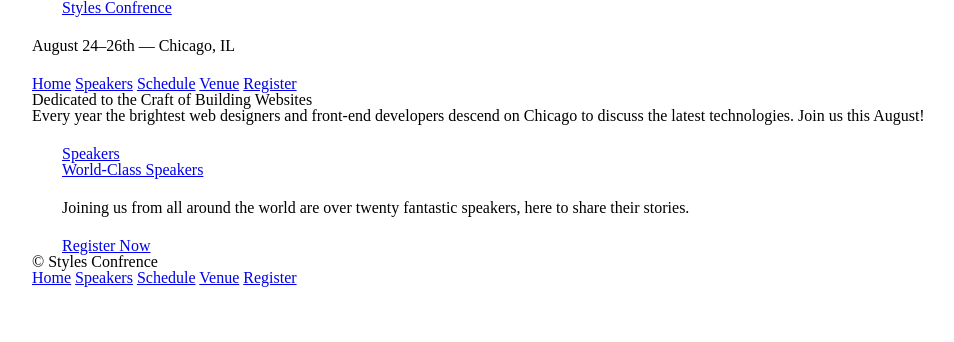
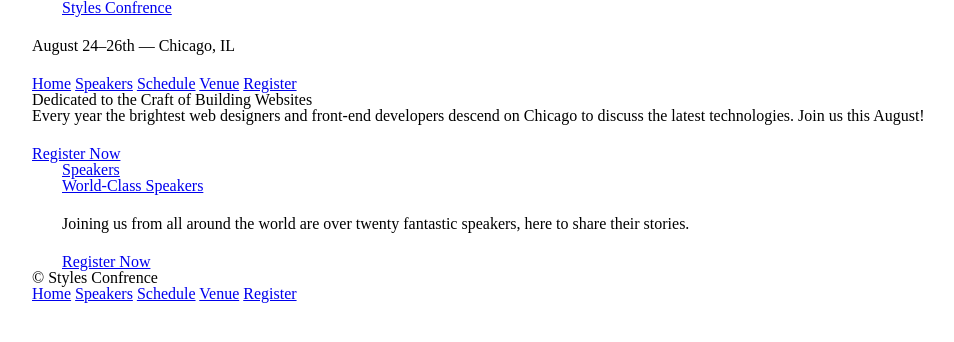
Before and after one commit to rungene/HTML-CSS, a plain HTML site: page index.html in a window 1280 px wide. Shown: the whole page, without its empty margins (158-1112 px from the left). Drawn offline with Linux system fonts and the light colour scheme.

Commit message:
placing a button within the top <section> element on our home page, just below the header.

```diff
--- a/index.html
+++ b/index.html
@@ -24,6 +24,7 @@
    <section class="container">
     <h2>Dedicated to the Craft of Building Websites</>
     <p>Every year the brightest web designers and front-end developers descend on Chicago to discuss the latest technologies. Join us this August!</p>
+     <a class="btn btn-alt" href="register.html">Register Now</a>
     <section class="container">
      <a href="speakers.html">
       <h5>Speakers</h5>
```
